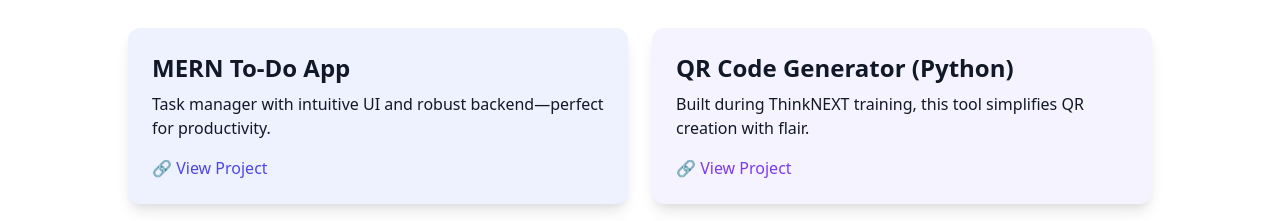
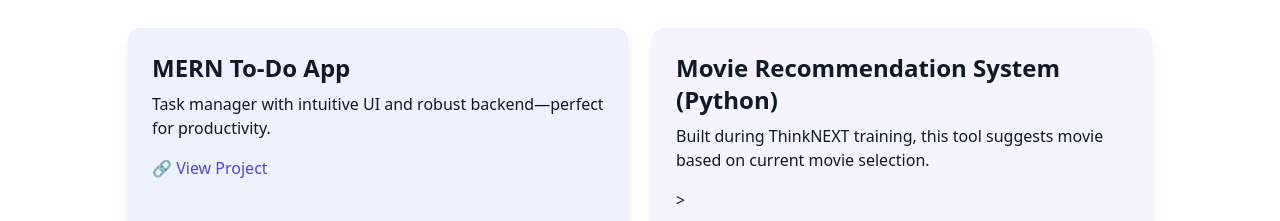
Before and after one commit to Gargi1001/portfolio, a website: page index.html in a window 1280 px wide. Shown: the part 579-800 px from the top of the page. Drawn offline with nearby package versions, Linux system fonts and the light colour scheme.

Commit message:
Update index.html

```diff
--- a/index.html
+++ b/index.html
@@ -58,19 +58,16 @@
             Task manager with intuitive UI and robust backend—perfect for
             productivity.
           </p>
-          <a href="#" class="text-indigo-600 hover:underline"
+          <a href="https://frontend-1-k246.onrender.com" class="text-indigo-600 hover:underline"
             >🔗 View Project</a
           >
         </div>
         <!-- Card 2 -->
         <div class="bg-purple-50 p-6 rounded-xl shadow-lg card">
-          <h3 class="text-2xl font-bold mb-2">QR Code Generator (Python)</h3>
+          <h3 class="text-2xl font-bold mb-2">Movie Recommendation System (Python)</h3>
           <p class="mb-4">
-            Built during ThinkNEXT training, this tool simplifies QR creation
-            with flair.
+            Built during ThinkNEXT training, this tool suggests movie based on current movie selection.
           </p>
-          <a href="#" class="text-purple-600 hover:underline"
-            >🔗 View Project</a
           >
         </div>
       </div>
@@ -83,7 +80,7 @@
         Whether you're hiring, collaborating, or just curious, I’d love to chat!
       </p>
       <a
-        href="mailto:gargi@example.com"
+        href="mailto:gargi10012005@gmail.com"
         class="inline-block px-6 py-2 bg-pink-600 text-white rounded-full hover:bg-pink-700 transition"
         >Email Me</a
       >
```
